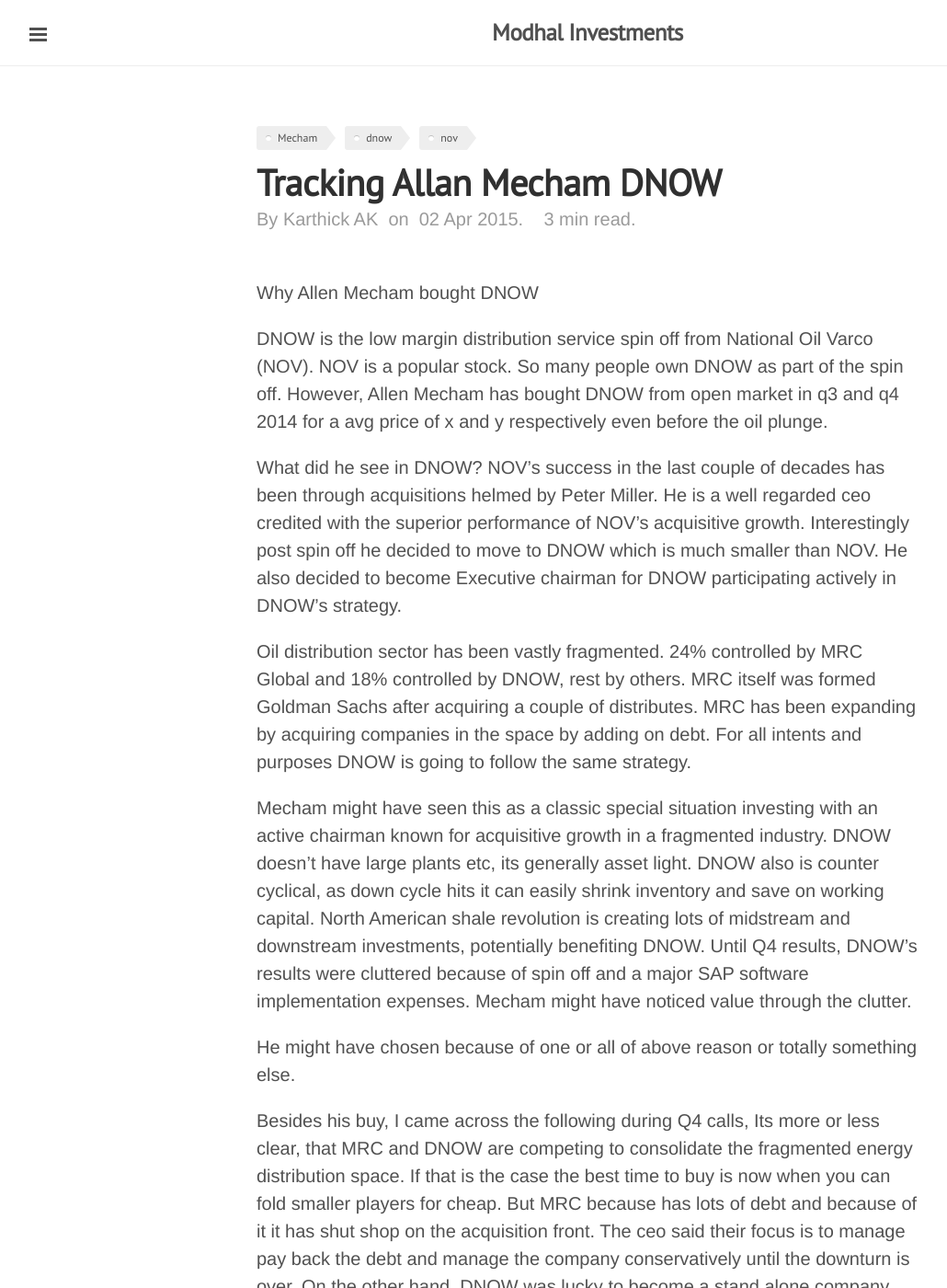
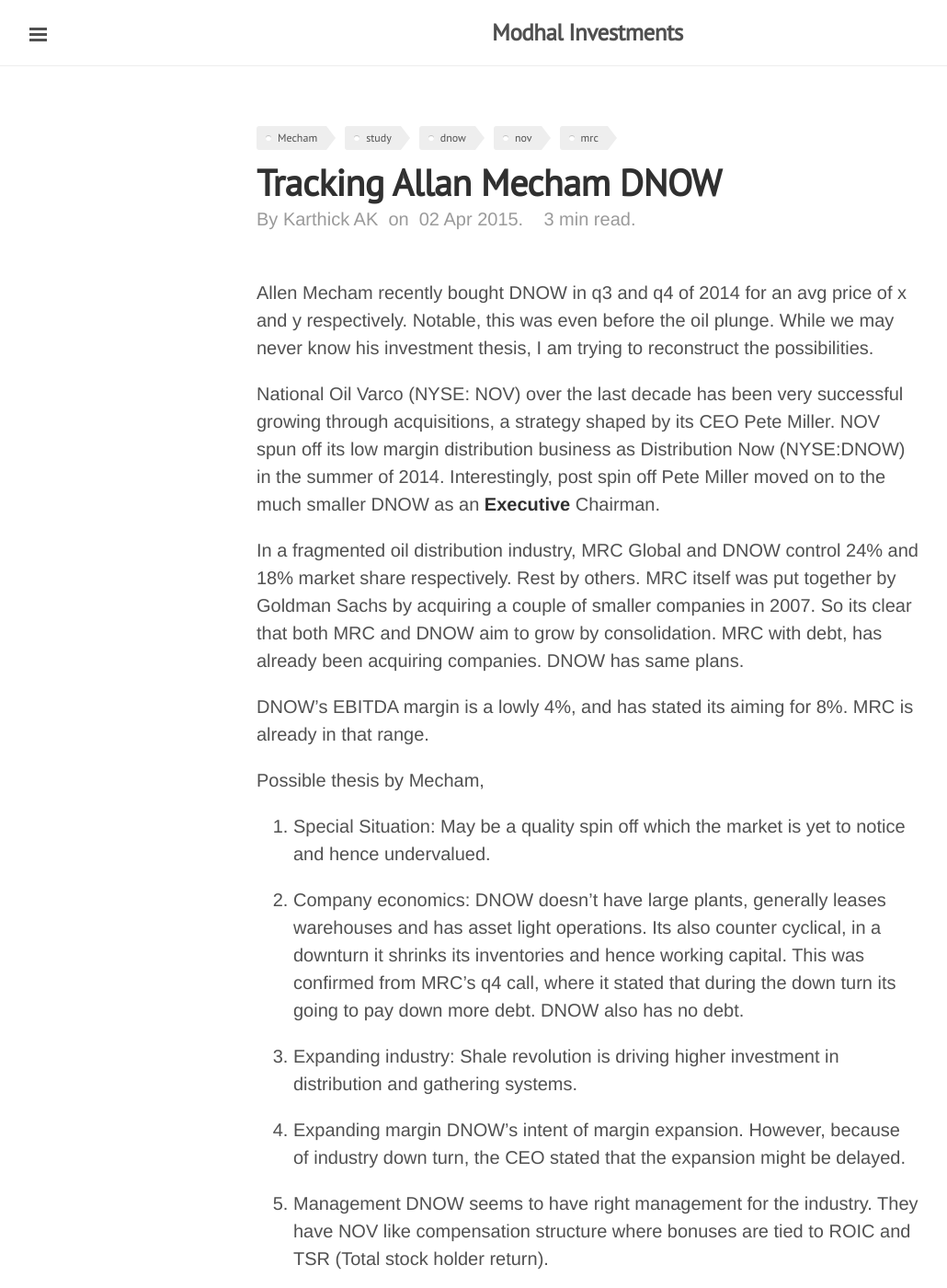
Before and after one commit to gitforwork2/gitforwork.github.io, a Jekyll site: the page built from _posts/2015-04-02-Tracking-Allan-Mecham-DNOW.md, in a window 1280 px wide and 1400 px high. Shown: the whole window at 92% size, without its empty margins (1-1031 px from the left). Built offline with Jekyll 4.4.1, drawn with Linux system fonts in a browser that asks for light colours; Markdown is read by kramdown in place of the engine named in the settings; some of the changed text lies outside the part shown.

Commit message:
Allen mecham dnow - UPDATE

```diff
--- a/_posts/2015-04-02-Tracking-Allan-Mecham-DNOW.md
+++ b/_posts/2015-04-02-Tracking-Allan-Mecham-DNOW.md
@@ -1,29 +1,53 @@
 ---
 layout: post
 title: Tracking Allan Mecham DNOW
-tags: Mecham dnow nov
+tags: Mecham study dnow nov  mrc
 description: 'Tracking Allan Mecham DNOW'
 ---
 
-Why Allen Mecham bought DNOW
+Allen Mecham recently bought DNOW in q3 and q4 of 2014 for an avg price of x and y respectively. Notable, this was even before the oil plunge.
+While we may never know his investment thesis, I am trying to reconstruct the possibilities.
 
-DNOW is the low margin distribution service spin off from National Oil Varco (NOV). NOV is a popular stock.
-So many people own DNOW as part of the spin off. However, Allen Mecham has bought DNOW from open market in q3 and q4 2014 for a avg price of x and y respectively even before the oil plunge.
+National Oil Varco (NYSE: NOV) over the last decade has been very successful growing through acquisitions, a strategy shaped by its CEO Pete Miller.
+NOV spun off its low margin distribution business as Distribution Now (NYSE:DNOW) in the summer of 2014.
+Interestingly, post spin off Pete Miller moved on to the much smaller DNOW as an **Executive** Chairman.
 
-What did he see in DNOW?
-NOV's success in the last couple of decades has been through acquisitions helmed by Peter Miller. He is a well regarded ceo credited with the superior performance of NOV's acquisitive growth.
-Interestingly post spin off he decided to move to DNOW which is much smaller than NOV. He also decided to become Executive chairman for DNOW participating actively in DNOW's strategy.
+In a fragmented oil distribution industry, MRC Global and DNOW control 24% and 18% market share respectively. Rest by others.
+ MRC itself was put together by Goldman Sachs by acquiring a couple of smaller companies in 2007.  So its clear that both MRC and DNOW aim to grow by consolidation.
+ MRC with debt, has already been acquiring companies. DNOW has same plans.
 
-Oil distribution sector has been vastly fragmented. 24% controlled by MRC Global and 18% controlled by DNOW, rest by others. MRC itself was formed Goldman Sachs after acquiring a couple of distributes.  MRC has been expanding by acquiring companies in the space by adding on debt. For all intents and purposes DNOW is going to follow the same strategy.
+DNOW's EBITDA margin is a lowly 4%, and has stated its aiming for 8%. MRC is already in that range.
 
-Mecham might have seen this as a classic special situation investing with an active chairman known for acquisitive growth in a fragmented industry.
-DNOW doesn't have large plants etc, its generally asset light.
-DNOW also is counter cyclical, as down cycle hits it can easily shrink inventory and save on working capital.
-North American shale revolution is creating lots of midstream and downstream investments, potentially benefiting DNOW.
-Until Q4 results, DNOW's results were cluttered because of spin off and a major SAP software implementation expenses. Mecham might have noticed value through the clutter.
+Possible thesis by Mecham,
 
-He might have chosen because of one or all of above reason or totally something else.
+1.  Special Situation:
+May be a quality spin off which the market is yet to notice and hence undervalued.
 
-Besides his buy, I came across the following during Q4 calls,
-Its more or less clear, that MRC and DNOW are competing to consolidate the fragmented energy distribution space. If that is the case the best time to buy is now when you can fold smaller players for cheap. But MRC because has lots of debt and because of it it has shut shop on the acquisition front. The ceo said their focus is to manage pay back the debt and manage the company conservatively until the downturn is over. On the other hand, DNOW was lucky to become a stand alone company right at the beginning of the oil downturn especially with no debt. DNOW mentioned in its Q4 call that smaller players who mocked at acquisition offers before the oil downturn are calling back to see if the offer still holds.
-So DNOW is disciplined in acquisition like NOV and happens to be lucky.
+2.  Company economics:
+DNOW doesn't have large plants, generally leases warehouses and has asset light operations. Its also counter cyclical, in a downturn it shrinks its inventories and hence working capital.
+ This was confirmed from MRC's q4 call, where it stated that during the down turn its going to pay down more debt. DNOW also has no debt.
+
+3.  Expanding industry:
+Shale revolution is driving higher investment in distribution and gathering systems.
+
+4.  Expanding margin
+DNOW's intent of margin expansion. However, because of industry down turn, the CEO stated that the expansion might be delayed.
+
+5. Management
+DNOW seems to have right management for the industry. They have NOV like compensation structure where bonuses are tied to ROIC and TSR (Total stock holder return).
+
+6. Valuation
+DNOW's income statement is cluttered so far because of spin off and also because of large scale SAP software roll out. May be Mecham was able to look through to locate value.
+
+In my opinion most of the above is applicable to MRC as well. Note that the famous Sequioa fund has a small position in MRC.
+
+#Looking ahead
+In 2014 q4 conf call, the CEO Robert Workman stated that margin expansion might be delayed because of industry down turn. He also shared that companies who literally mocked at their acquisition offers 6 months
+    ago are calling back to re negotiate. DNOW is looking to make disciplined acquisitions. I feel DNOW is lucky to be hunting when valuations are cheap.
+
+On the other hand, during q4 call MRC's made clear that it is freezing acquisitions, hiring, laying off and focused on managing the debt and company through the downturn.
+Instead of being greedy, it is shutting shop.
+
+Overall, While DNOW's seems to be in an advantageous position, its stock has fallen from 35$ to 21$ along with the industry.
+If Mecham sees the same way he could have averaged down, if not he might have decided to sell cutting down the losses.
+Awaiting 2015 Q1 disclosure.
```
